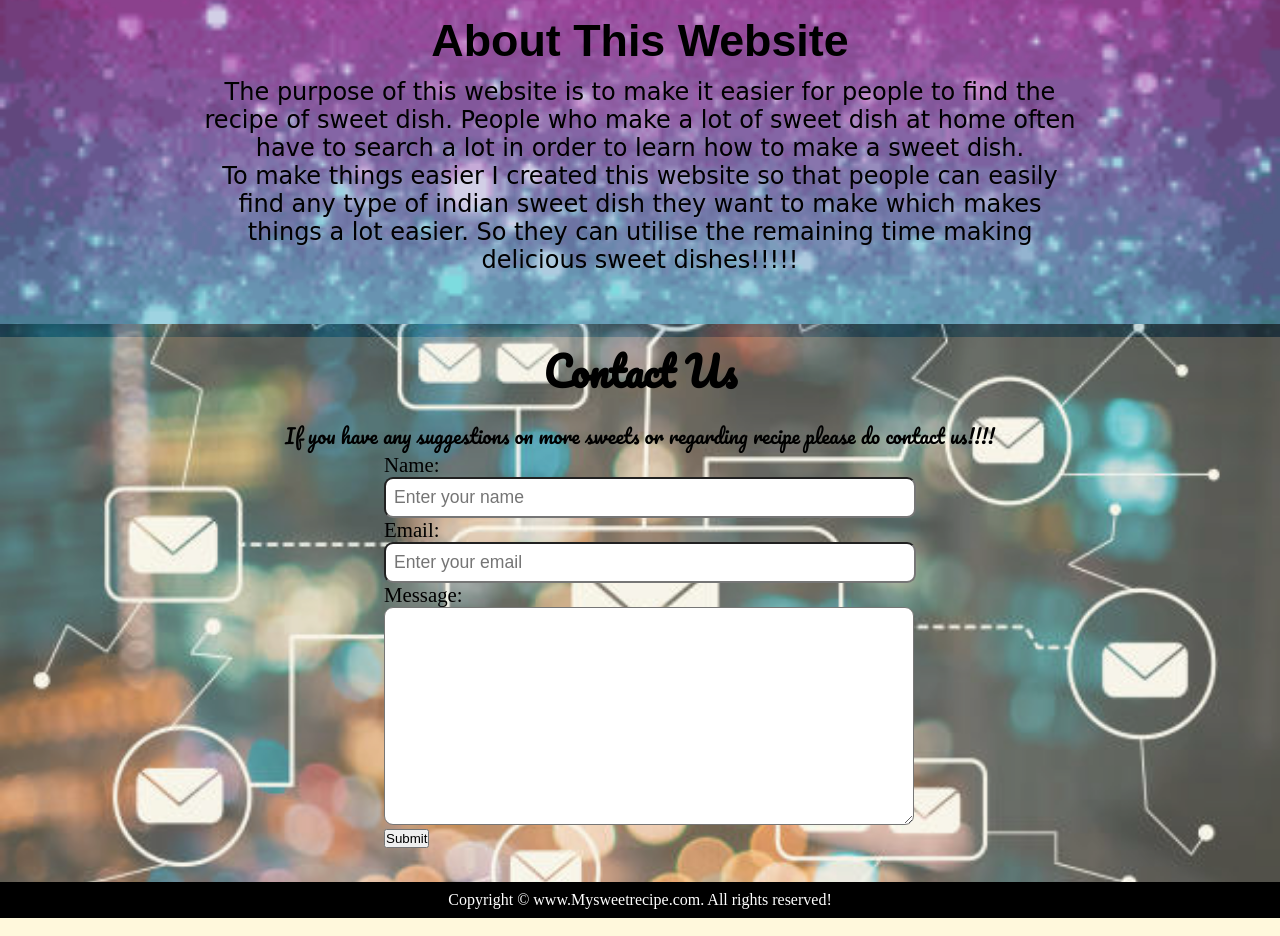
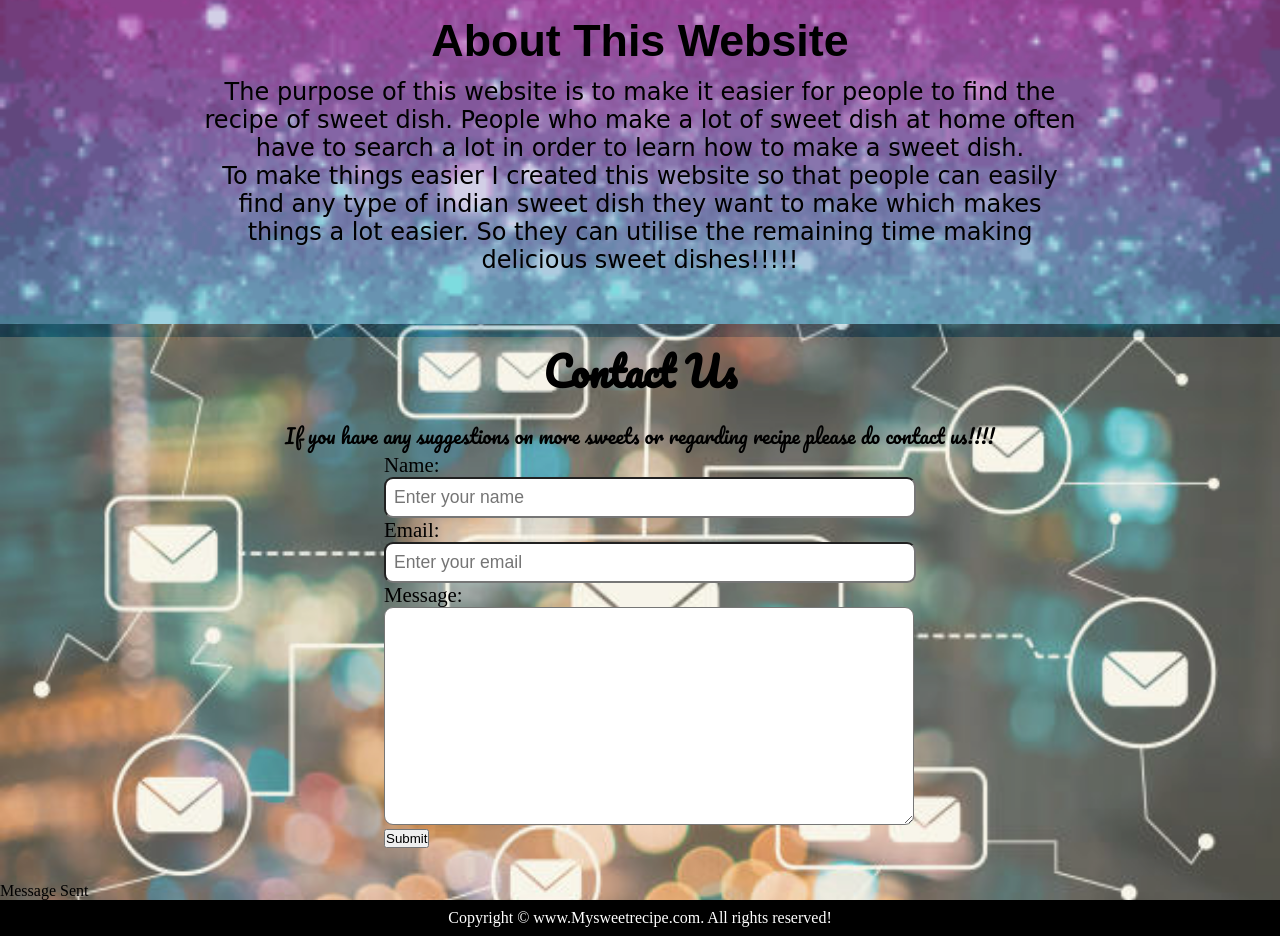
Before and after one commit to MPSINGH5/home, a plain HTML site: page index.html in a window 1280 px wide. Shown: the part 438-1374 px from the top of the page. Drawn offline with Linux system fonts and the light colour scheme.

Commit message:
Update index.html

```diff
--- a/index.html
+++ b/index.html
@@ -75,6 +75,9 @@
                 </button>
             </form>
         </div>
+        <div id="status" class="sent">
+            Message Sent
+        </div>
     </section>
     <footer>
         <div class="center">
```
